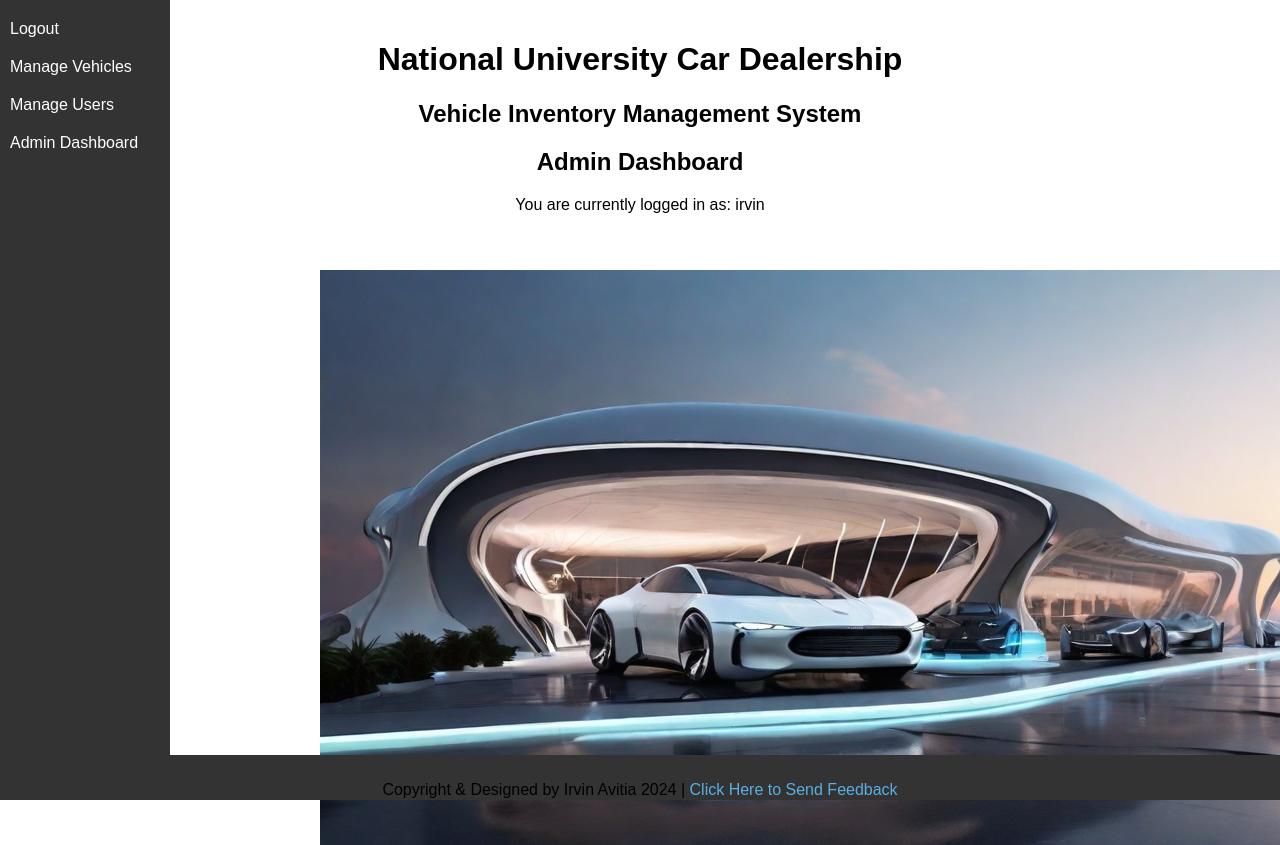
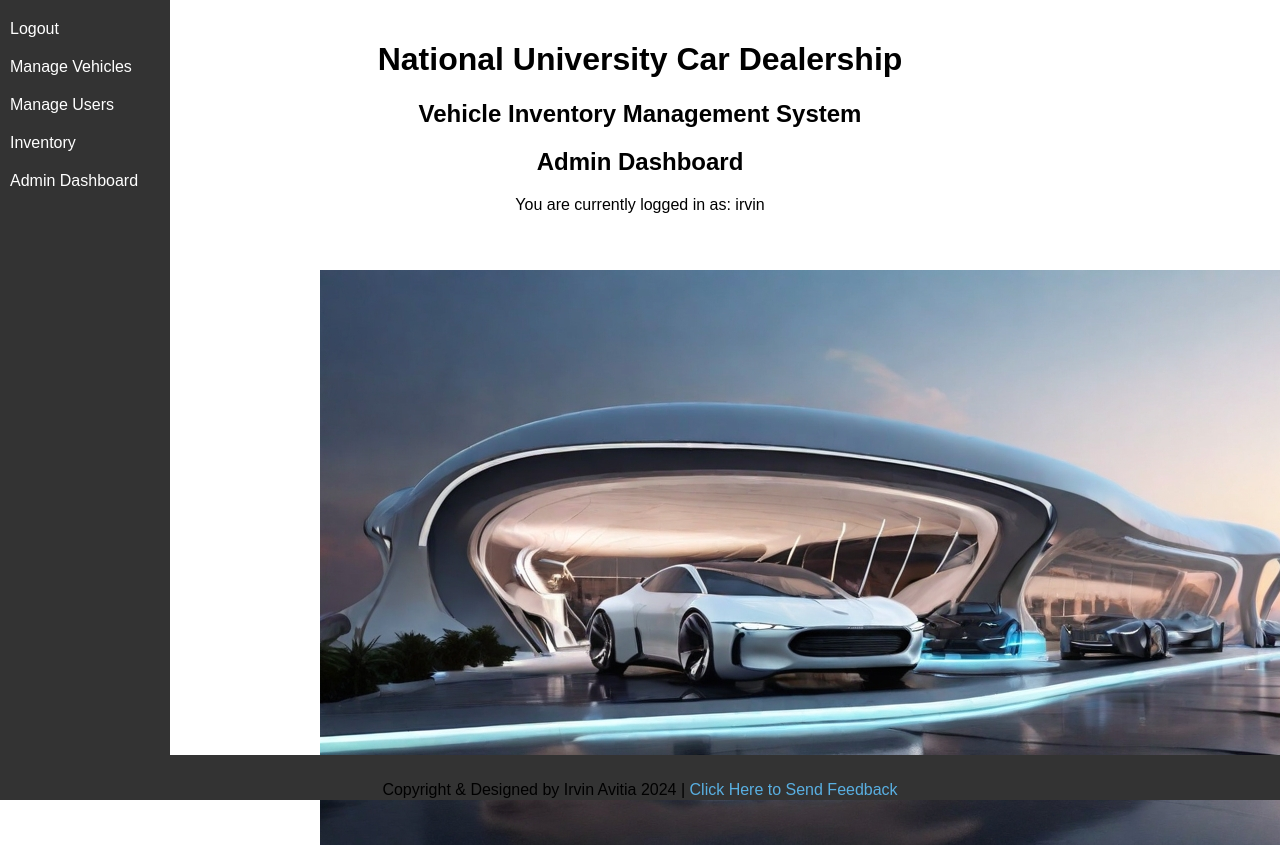
Before and after one commit to ia-usgs/website-for-class, a PHP site: page /pages/admin_page.php in a window 1280 px wide; the page is wider, and only the part inside the window is pictured. Shown: the top 845 px of that part. Run offline with PHP 8.4, Linux system fonts and the light colour scheme; a user stored in the database is signed in.

Commit message:
Update nav_admin.php

```diff
--- a/navigation/nav_admin.php
+++ b/navigation/nav_admin.php
@@ -3,6 +3,7 @@
         <li><a href="../functions/logout.php">Logout</a></li>
         <li><a href="../functions/manage_vehicles.php">Manage Vehicles</a></li>
         <li><a href="../functions/manage_users.php">Manage Users</a></li>
+        <li><a href="../functions/display_vehicles.php">Inventory</a></li>
         <li><a href="../pages/admin_page.php">Admin Dashboard</a></li>
     </ul>
 </nav>
```
